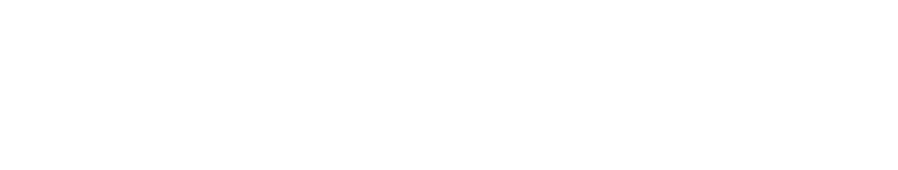
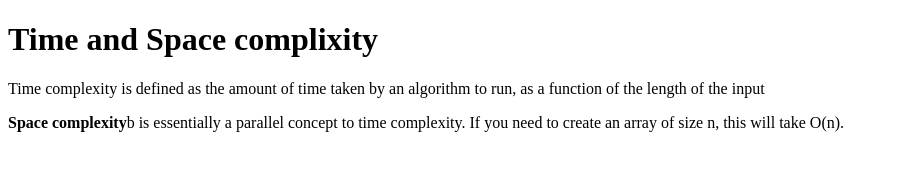
Before and after one commit to acciojob/time-and-space-complexity-SUsmna, a website: page main.html in a window 1280 px wide. Shown: the whole page, without its empty margins (0-898 px from the left). Drawn offline with Linux system fonts and the light colour scheme.

Commit message:
created a submission

```diff
--- a/main.html
+++ b/main.html
@@ -8,6 +8,9 @@
 
 <body>
 	<!-- the entire body must be written by student -->
+	<h1>Time and Space complixity</h1>
+	<p>Time complexity is defined as the amount of time taken by an algorithm to run, as a function of the length of the input</p>
+	<p><b>Space complexity</b>b is essentially a parallel concept to time complexity. If you need to create an array of size n, this will take O(n).</p>
     <script type="text/javascript" src="./script.js">
 </script>
 
```
